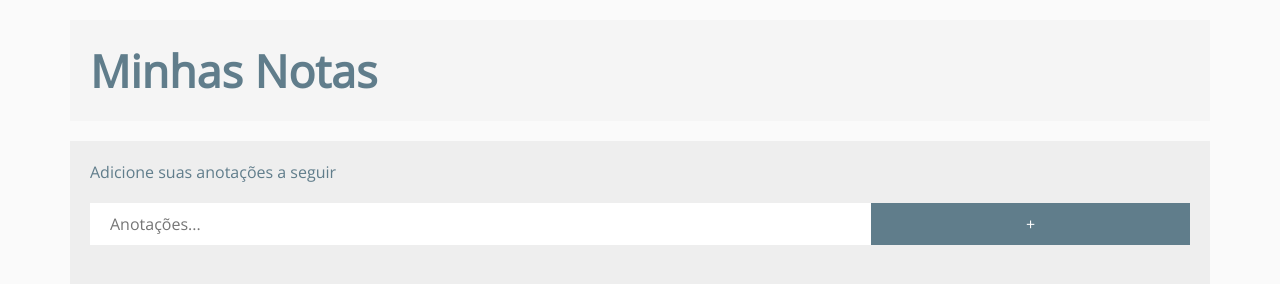
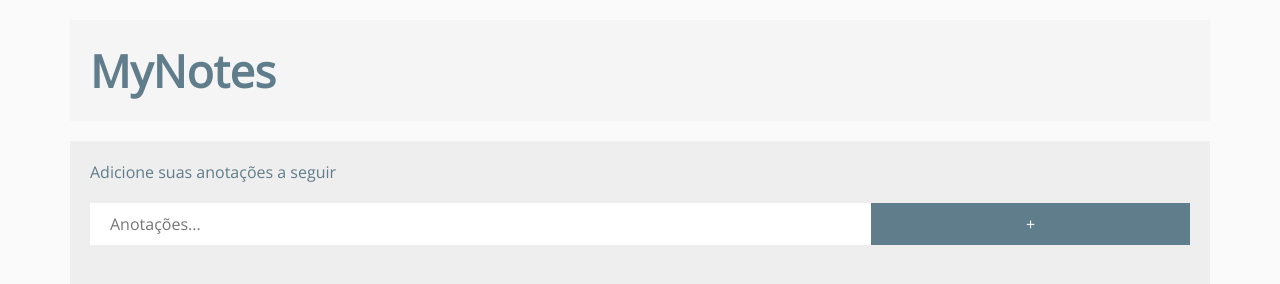
Before and after one commit to allanmenezes/purePwa, a plain HTML site: page index.html in a window 1280 px wide. Drawn offline with nearby package versions, Linux system fonts and the light colour scheme.

Commit message:
Update index.html

```diff
--- a/index.html
+++ b/index.html
@@ -19,7 +19,7 @@
 
 <body class="grey lighten-5 blue-grey-text">
     <header id="header" class="container grey lighten-4">
-        <h1>Minhas Notas</h1>
+        <h1>MyNotes</h1>
     </header>
     <div id="content" class="container grey lighten-3">
         <p>Adicione suas anotações a seguir</p>
```
